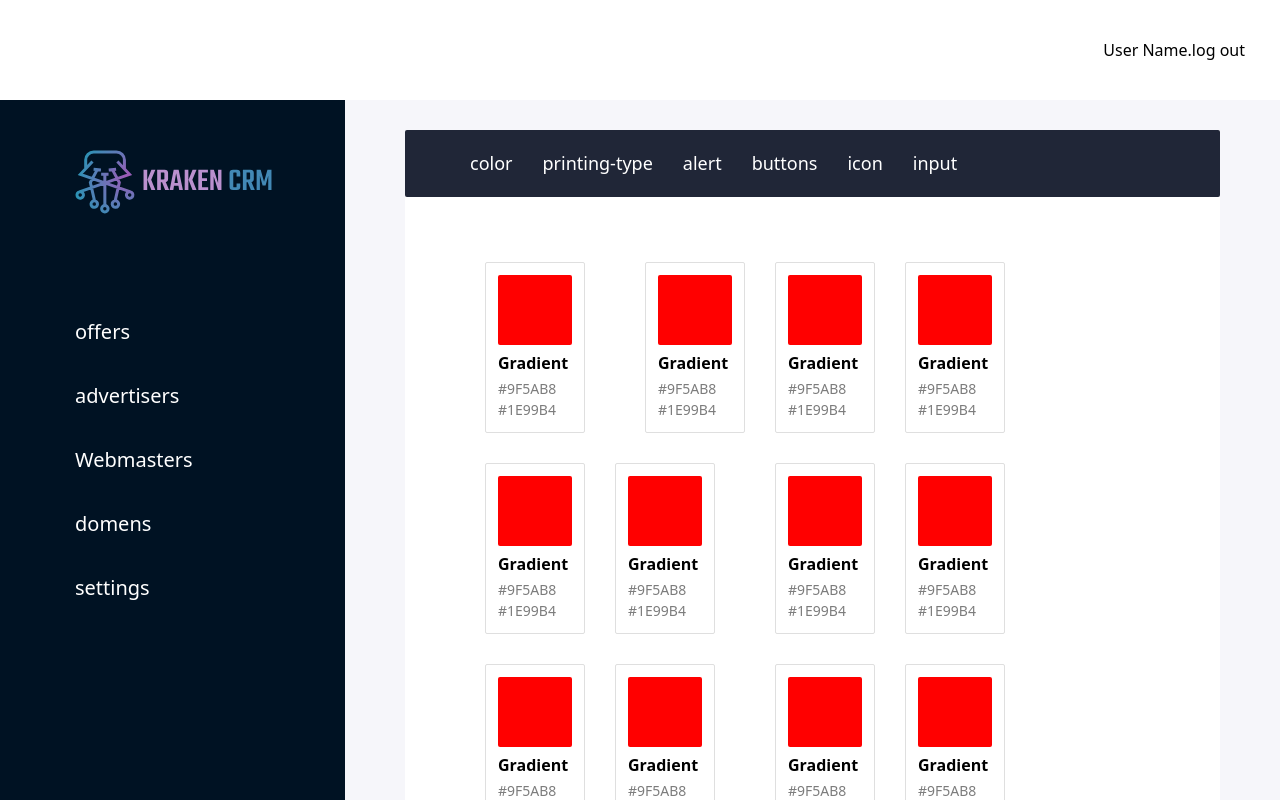
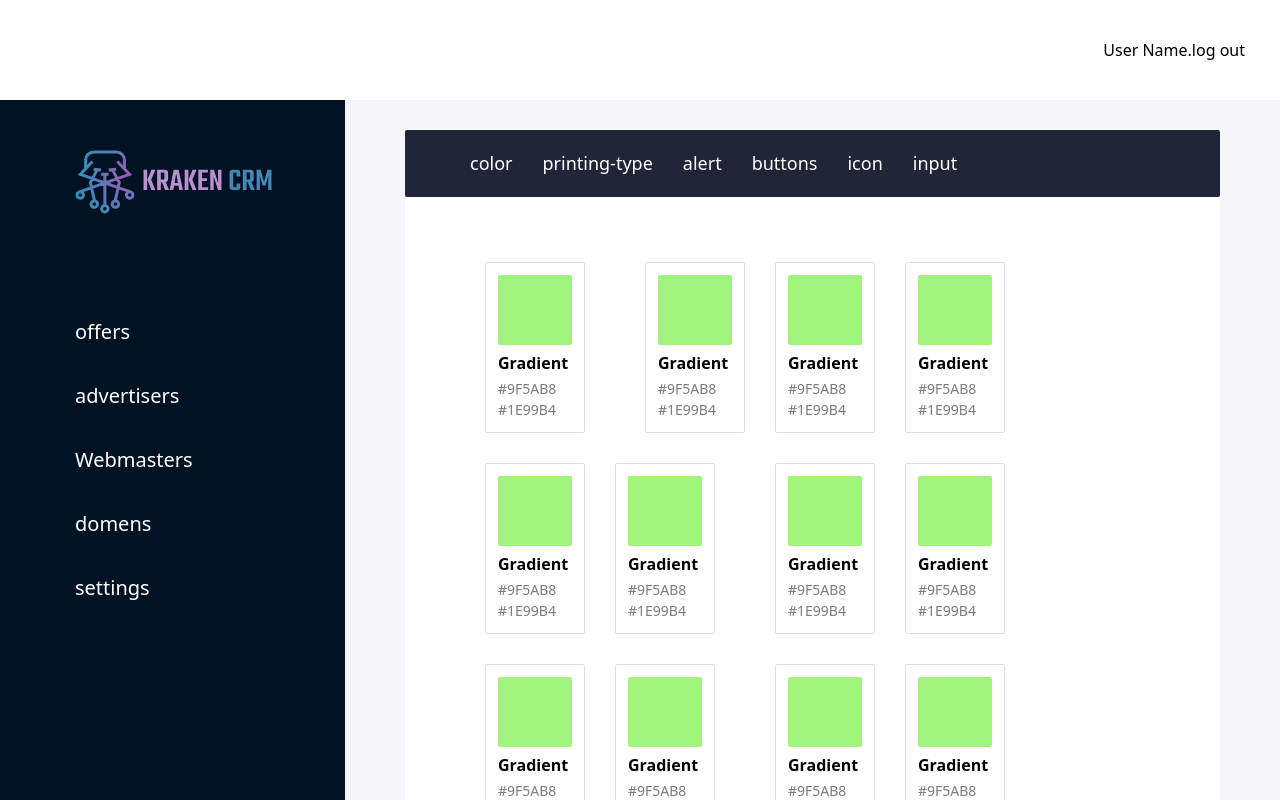
Before and after one commit to RostislavSuslov/dev-Kraken, a Vue app: page /style-color in a window 1280 px wide. Shown: the top 800 px of the page. Built offline with nearby package versions, Linux system fonts and the light colour scheme.

Commit message:
before esent for review

```diff
--- a/src/assets/css/variables.scss
+++ b/src/assets/css/variables.scss
@@ -1,14 +1,10 @@
-$primary: #f00;
+$primary: #a2f27e;
 
 :root {
     --primary: $primary;
 }
 
+
 .color-show {
-    width: 100%;
-    height: 70px;
-    background: #000;
-    background: $primary;
-    border-radius: 2px;
-    margin-bottom: 6px;
+    background-color: $primary;
 }
--- a/src/assets/main.css
+++ b/src/assets/main.css
@@ -113,8 +113,7 @@ main {
 .color-show {
     width: 100%;
     height: 70px;
-    background: #000;
-    background: $primary;
+
     border-radius: 2px;
     margin-bottom: 6px;
 }
--- a/src/views/StyleGide__Color.vue
+++ b/src/views/StyleGide__Color.vue
@@ -2,7 +2,7 @@
     <div class="component-item">
         <ul class="color-list">
             <li class="color-item">
-                <div class="color-show"></div>
+                <div class="color-show bg-gradient"></div>
                 <div class="color-title">Gradient</div>
                 <div class="color-hex">#9F5AB8 <br> #1E99B4</div>
             </li>
--- a/tailwind.config.js
+++ b/tailwind.config.js
@@ -7,7 +7,7 @@ module.exports = {
   theme: {
     extend: {
       colors: {
-        gradient: 'var(--primary)'
+        gradient: 'var(--primary)',
       }
     },
   },
```
Also changed, not shown: src/assets/css/style.scss (line endings or trailing spaces).
